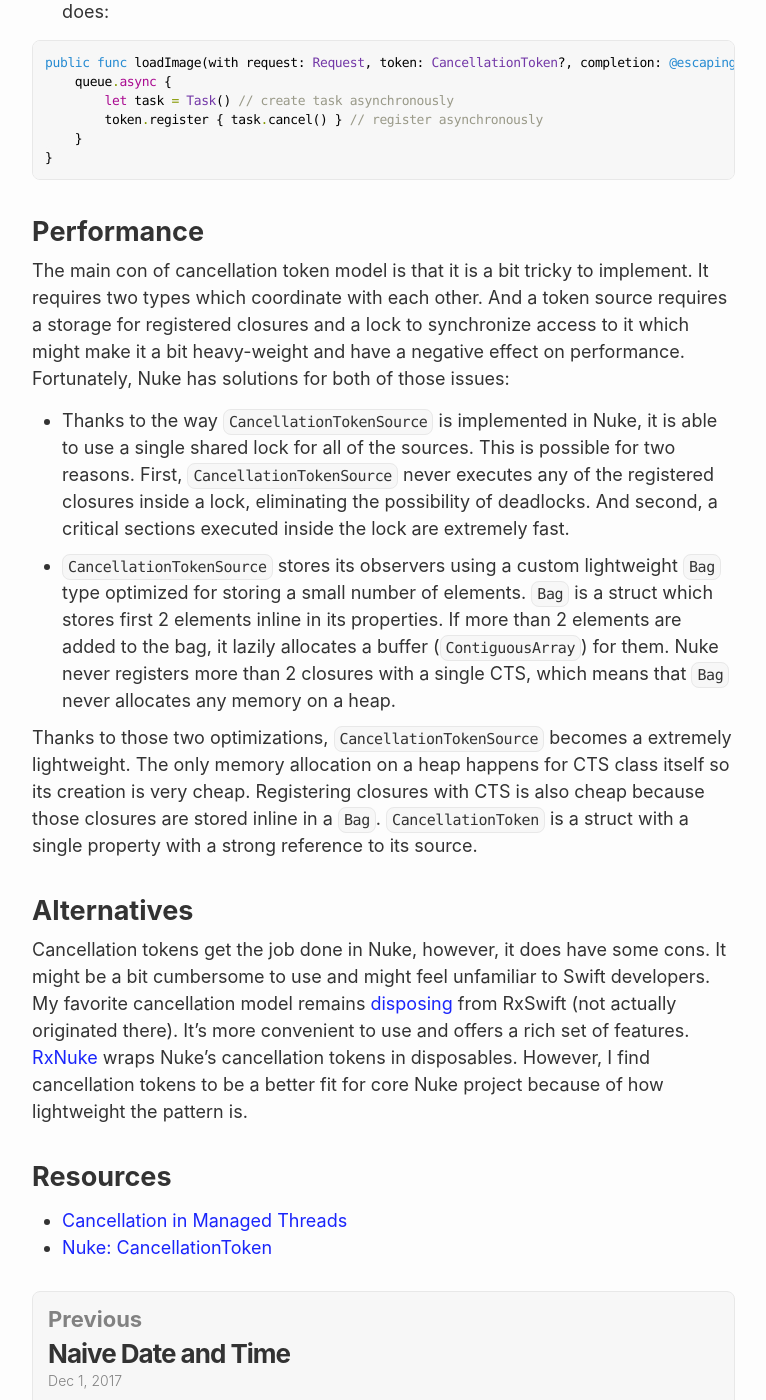
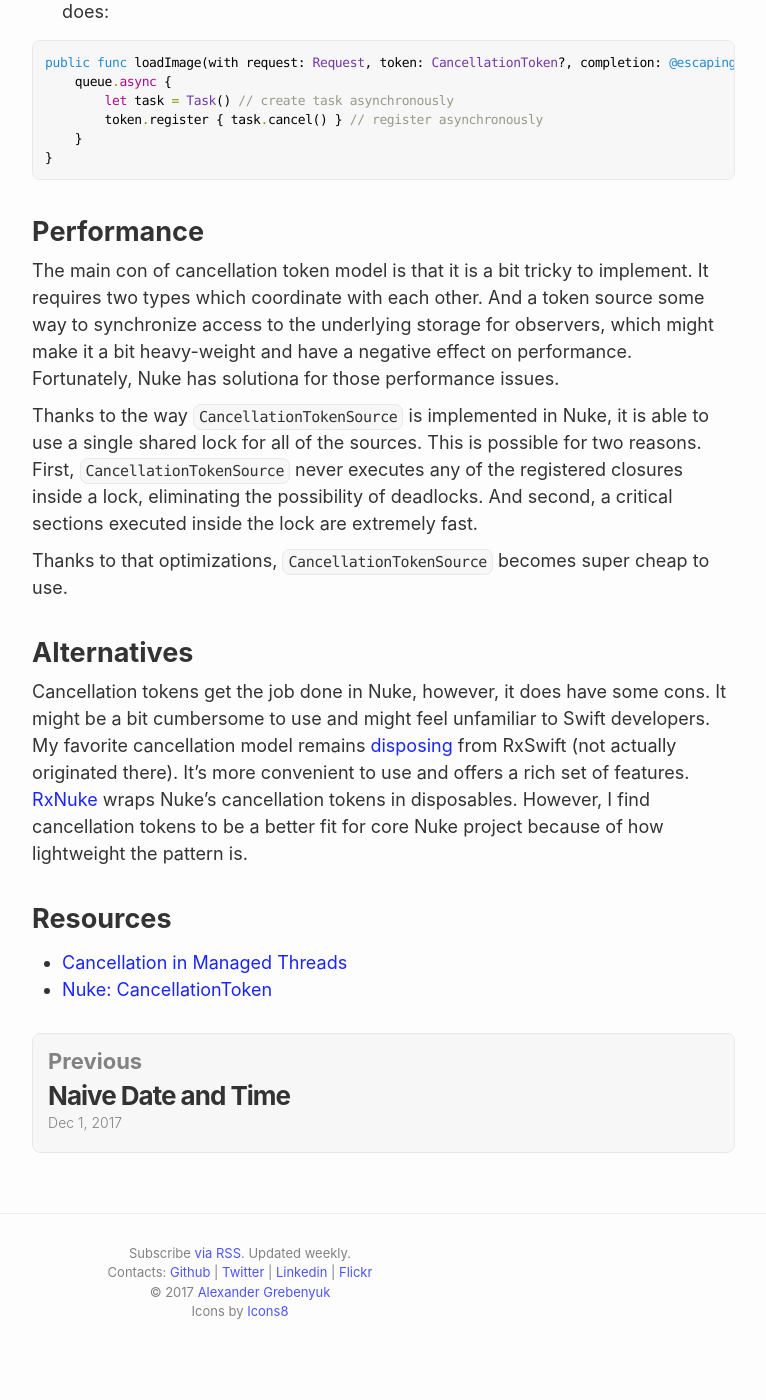
Before and after one commit to hyling/kean.github.io, a Jekyll site: the page built from _posts/2017-12-15-cancellation_token.markdown, in a window 1280 px wide and 1400 px high, scrolled down 2383 px. Shown: the whole window, without its empty margins (400-1166 px from the left). Built offline with Jekyll 4.4.1, drawn with Linux system fonts in a browser that asks for light colours; comment, search, counter and statistics services are not loaded; after the commit the page ends 3735 px from its top, so only the background shows below that.

Commit message:
Update CTS post

```diff
--- a/_posts/2017-12-15-cancellation_token.markdown
+++ b/_posts/2017-12-15-cancellation_token.markdown
@@ -96,13 +96,11 @@
 
 # Performance
 
-The main con of cancellation token model is that it is a bit tricky to implement. It requires two types which coordinate with each other. And a token source requires a storage for registered closures and a lock to synchronize access to it which might make it a bit heavy-weight and have a negative effect on performance. Fortunately, Nuke has solutions for both of those issues:
+The main con of cancellation token model is that it is a bit tricky to implement. It requires two types which coordinate with each other. And a token source some way to synchronize access to the underlying storage for observers, which might make it a bit heavy-weight and have a negative effect on performance. Fortunately, Nuke has solutiona for those performance issues.
 
-- Thanks to the way `CancellationTokenSource` is implemented in Nuke, it is able to use a single shared lock for all of the sources. This is possible for two reasons. First, `CancellationTokenSource` never executes any of the registered closures inside a lock, eliminating the possibility of deadlocks. And second, a critical sections executed inside the lock are extremely fast.
+Thanks to the way `CancellationTokenSource` is implemented in Nuke, it is able to use a single shared lock for all of the sources. This is possible for two reasons. First, `CancellationTokenSource` never executes any of the registered closures inside a lock, eliminating the possibility of deadlocks. And second, a critical sections executed inside the lock are extremely fast.
 
-- `CancellationTokenSource` stores its observers using a custom lightweight `Bag` type optimized for storing a small number of elements. `Bag` is a struct which stores first 2 elements inline in its properties. If more than 2 elements are added to the bag, it lazily allocates a buffer (`ContiguousArray`) for them. Nuke never registers more than 2 closures with a single CTS, which means that `Bag` never allocates any memory on a heap.
-
-Thanks to those two optimizations, `CancellationTokenSource` becomes a extremely lightweight. The only memory allocation on a heap happens for CTS class itself so its creation is very cheap. Registering closures with CTS is also cheap because those closures are stored inline in a `Bag`. `CancellationToken` is a struct with a single property with a strong reference to its source.
+Thanks to that optimizations, `CancellationTokenSource` becomes super cheap to use.
 
 # Alternatives
 
```
